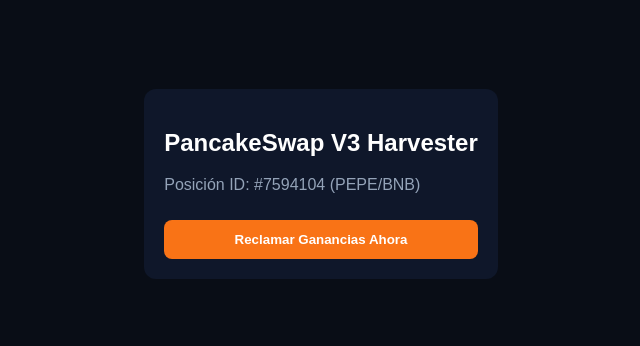
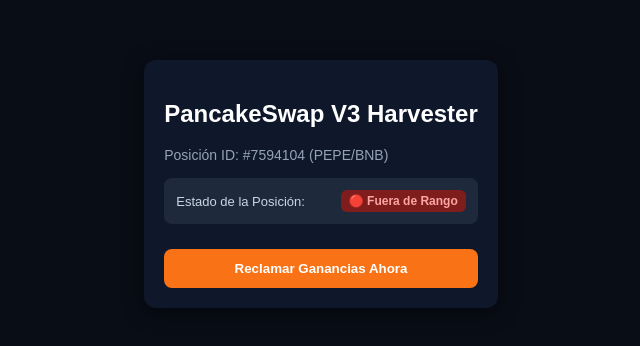
Before and after one commit to pepefauce/pancake-harvest-bot, a React (Vite) app: page / in a window 1280 px wide. Shown: the part 216-562 px from the top of the page, without its empty margins (319-959 px from the left). Built offline with nearby package versions, Linux system fonts and the light colour scheme; no server answers.

Commit message:
Refactor PancakeDashboard for loading states and range check

```diff
--- a/src/PancakeDashboard.tsx
+++ b/src/PancakeDashboard.tsx
@@ -1,16 +1,49 @@
-import React, { useState } from 'react';
+import React, { useState, useEffect } from 'react';
 
 export const PancakeDashboard: React.FC = () => {
-  const [loading, setLoading] = useState(false);
+  const [loadingHarvest, setLoadingHarvest] = useState(false);
+  const [loadingRange, setLoadingRange] = useState(true);
+  const [rangeData, setRangeData] = useState<{
+    isInRange: boolean;
+    currentTick: string;
+    tickLower: string;
+    tickUpper: string;
+  } | null>(null);
   const [msg, setMsg] = useState<string | null>(null);
 
+  const harvestUrl = import.meta.env.VITE_HARVEST_API_URL || 'https://ceirhkdpuzobndgmyrmc.supabase.co/functions/v1/harvest-pancake';
+  const rangeUrl = 'https://ceirhkdpuzobndgmyrmc.supabase.co/functions/v1/positionrange';
+
+  // Consultar el estado del rango automáticamente al abrir la página
+  useEffect(() => {
+    checkPositionRange();
+  }, []);
+
+  const checkPositionRange = async () => {
+    setLoadingRange(true);
+    try {
+      const res = await fetch(rangeUrl);
+      const data = await res.json();
+      if (data.success) {
+        setRangeData({
+          isInRange: data.isInRange,
+          currentTick: data.currentTick,
+          tickLower: data.tickLower,
+          tickUpper: data.tickUpper,
+        });
+      }
+    } catch (e) {
+      console.error('Error al verificar rango:', e);
+    } finally {
+      setLoadingRange(false);
+    }
+  };
+
   const handleHarvest = async () => {
-    setLoading(true);
+    setLoadingHarvest(true);
     setMsg(null);
     try {
-      const apiUrl = import.meta.env.VITE_HARVEST_API_URL || 'https://ceirhkdpuzobndgmyrmc.supabase.co/functions/v1/harvest-pancake';
-
-      const res = await fetch(apiUrl, {
+      const res = await fetch(harvestUrl, {
         method: 'POST',
         headers: { 'Content-Type': 'application/json' }
       });
@@ -28,21 +61,35 @@
     } catch (e: any) {
       setMsg('Error de red: ' + e.message);
     } finally {
-      setLoading(false);
+      setLoadingHarvest(false);
     }
   };
 
   return (
-    <div style={{ padding: '20px', fontFamily: 'sans-serif', maxWidth: '400px', margin: 'auto', background: '#0f172a', color: '#fff', borderRadius: '12px' }}>
+    <div style={{ padding: '20px', fontFamily: 'sans-serif', maxWidth: '400px', margin: 'auto', background: '#0f172a', color: '#fff', borderRadius: '12px', boxShadow: '0 4px 20px rgba(0,0,0,0.5)' }}>
       <h2>PancakeSwap V3 Harvester</h2>
-      <p style={{ color: '#94a3b8' }}>Posición ID: #7594104 (PEPE/BNB)</p>
+      <p style={{ color: '#94a3b8', fontSize: '14px' }}>Posición ID: #7594104 (PEPE/BNB)</p>
+
+      {/* Indicador de Estado (En Rango / Fuera de Rango) */}
+      <div style={{ background: '#1e293b', padding: '12px', borderRadius: '8px', margin: '15px 0', display: 'flex', justifyContent: 'space-between', alignItems: 'center' }}>
+        <span style={{ fontSize: '13px', color: '#cbd5e1' }}>Estado de la Posición:</span>
+        {loadingRange ? (
+          <span style={{ fontSize: '13px', color: '#f97316' }}>Verificando...</span>
+        ) : rangeData?.isInRange ? (
+          <span style={{ background: '#065f46', color: '#34d399', padding: '4px 8px', borderRadius: '6px', fontSize: '12px', fontWeight: 'bold' }}>🟢 En Rango</span>
+        ) : (
+          <span style={{ background: '#7f1d1d', color: '#fca5a5', padding: '4px 8px', borderRadius: '6px', fontSize: '12px', fontWeight: 'bold' }}>🔴 Fuera de Rango</span>
+        )}
+      </div>
+
       <button
         onClick={handleHarvest}
-        disabled={loading}
-        style={{ width: '100%', padding: '12px', background: '#f97316', color: '#fff', border: 'none', borderRadius: '8px', fontWeight: 'bold', marginTop: '10px', cursor: 'pointer' }}
+        disabled={loadingHarvest}
+        style={{ width: '100%', padding: '12px', background: '#f97316', color: '#fff', border: 'none', borderRadius: '8px', fontWeight: 'bold', marginTop: '10px', cursor: 'pointer', opacity: loadingHarvest ? 0.7 : 1 }}
       >
-        {loading ? 'Reclamando...' : 'Reclamar Ganancias Ahora'}
+        {loadingHarvest ? 'Reclamando...' : 'Reclamar Ganancias Ahora'}
       </button>
+
       {msg && <p style={{ marginTop: '15px', fontSize: '13px', wordBreak: 'break-all', background: '#1e293b', padding: '10px', borderRadius: '6px' }}>{msg}</p>}
     </div>
   );
```
